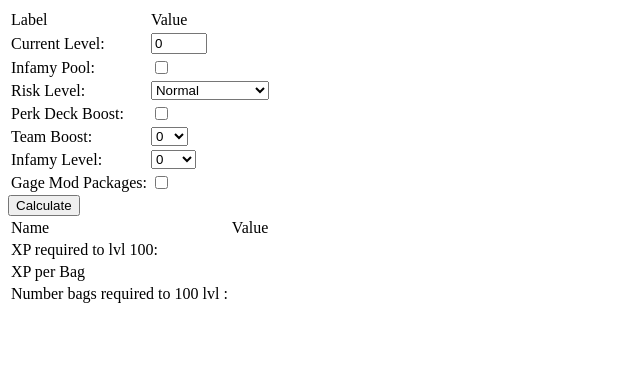
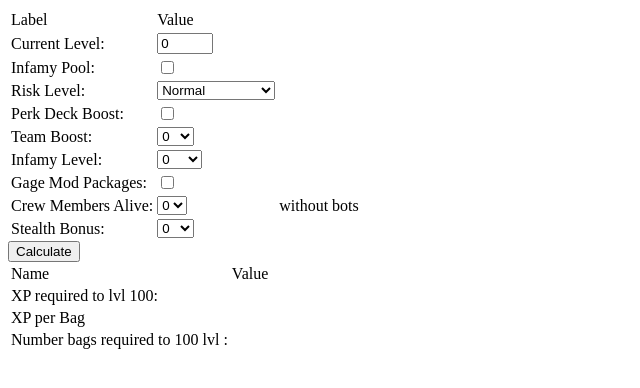
Before and after one commit to Scoobydowsky/Payday2-Cook_off_calculator, a plain HTML site: page index.html in a window 1280 px wide. Shown: the whole page, without its empty margins (0-640 px from the left). Drawn offline with Linux system fonts and the light colour scheme.

Commit message:
last one select -> 'stealth Bonus' (9/9 bonuses) now work on layout

```diff
--- a/calculate.js
+++ b/calculate.js
@@ -415,6 +415,8 @@ class Calculate{
         this.teamBoost = document.getElementById('team-boost').value;
         this.infamyLevel= document.getElementById('infamy-level').value;
         this.gageModPackages = document.getElementById('gage-mod-packages').checked;
+        this.crewMembersAlive = document.getElementById('crew-members-alive').value;
+        this.stealth = document.getElementById('stealth').value;
 
         //Calculate Reaming XP to 100 lvl
         this.xpTo100 = this.calculateReamingXpToLvl100();
@@ -447,9 +449,9 @@ class Calculate{
         return 1.0;
     }
     oneBagExperience(){
-        let calc = this.levelBonus() * this.riskLevelBonus() *(1 + this.perkDeckBonus() + this.teamBoostBonus() + this.infamyBoost() + this.gageModPackagesBoost() );
+        let calc = this.levelBonus() * this.riskLevelBonus() *(1 + this.perkDeckBonus() + this.teamBoostBonus() + this.infamyBoost() + this.gageModPackagesBoost() + this.crewMembersAliveBonus())* this.stealthBonus();
 
-        return calc;
+        return Math.ceil(calc);
     }
     calculateHowManyBagsTo100(){
 
@@ -482,6 +484,11 @@ class Calculate{
         }
         return 0.0;
     }
-
+    crewMembersAliveBonus(){
+       return 0.1 * this.crewMembersAlive;
+    }
+    stealthBonus(){
+        return 1 + (0.01 *  this.stealth);
+    }
 
 }
--- a/index.html
+++ b/index.html
@@ -86,6 +86,28 @@
             <td><label>Gage Mod Packages: </label></td>
             <td><input type="checkbox" id="gage-mod-packages"></td>
         </tr>
+        <tr>
+            <td><label>Crew Members Alive: </label></td>
+            <td><select id="crew-members-alive">
+                <option value="0">0</option>
+                <option value="1">1</option>
+                <option value="2">2</option>
+                <option value="3">3</option>
+            </select></td>
+            <td>without bots</td>
+        </tr>
+        <tr>
+            <td><label>Stealth Bonus: </label></td>
+            <td><select id="stealth">
+                <option value="0">0</option>
+                <option value="3">3</option>
+                <option value="5">5</option>
+                <option value="10">10</option>
+                <option value="15">15</option>
+                <option value="20">20</option>
+                <option value="25">25</option>
+            </select></td>
+        </tr>
     </table>
 <input type="button" value="Calculate" onclick="var calculator = new Calculate(); ">
 </div>
```
